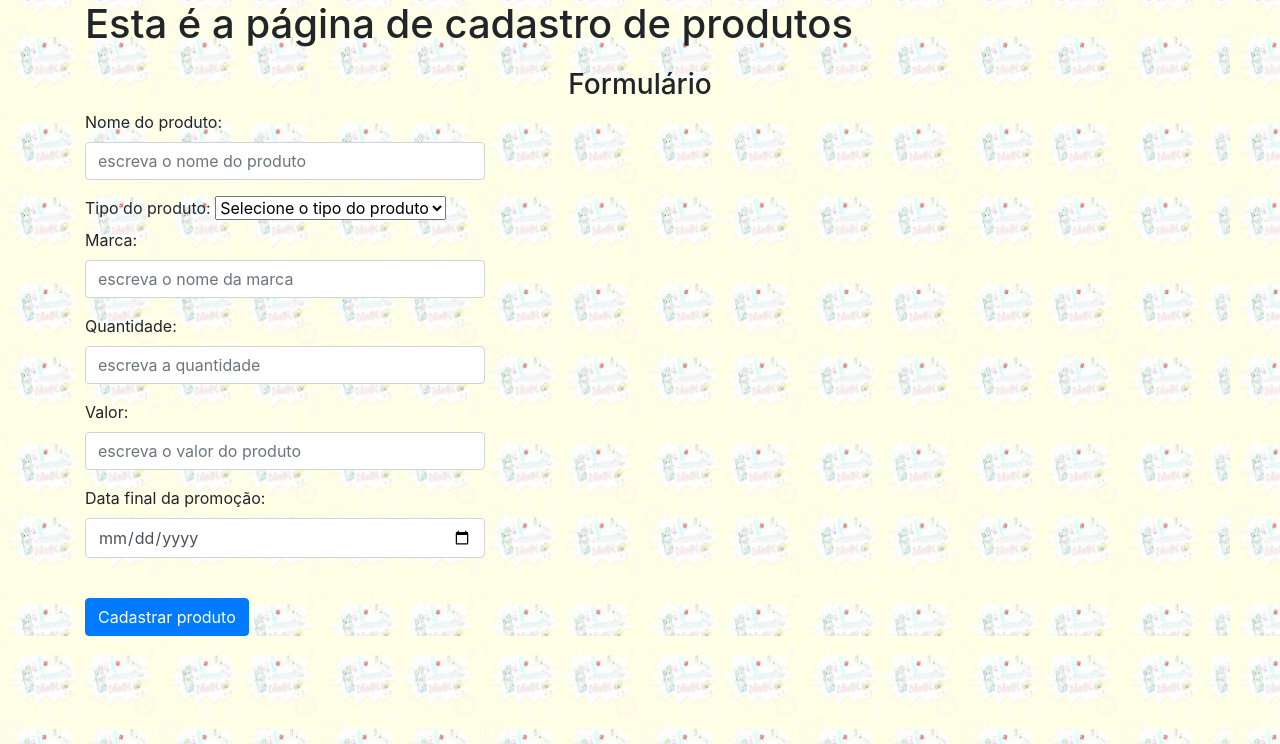
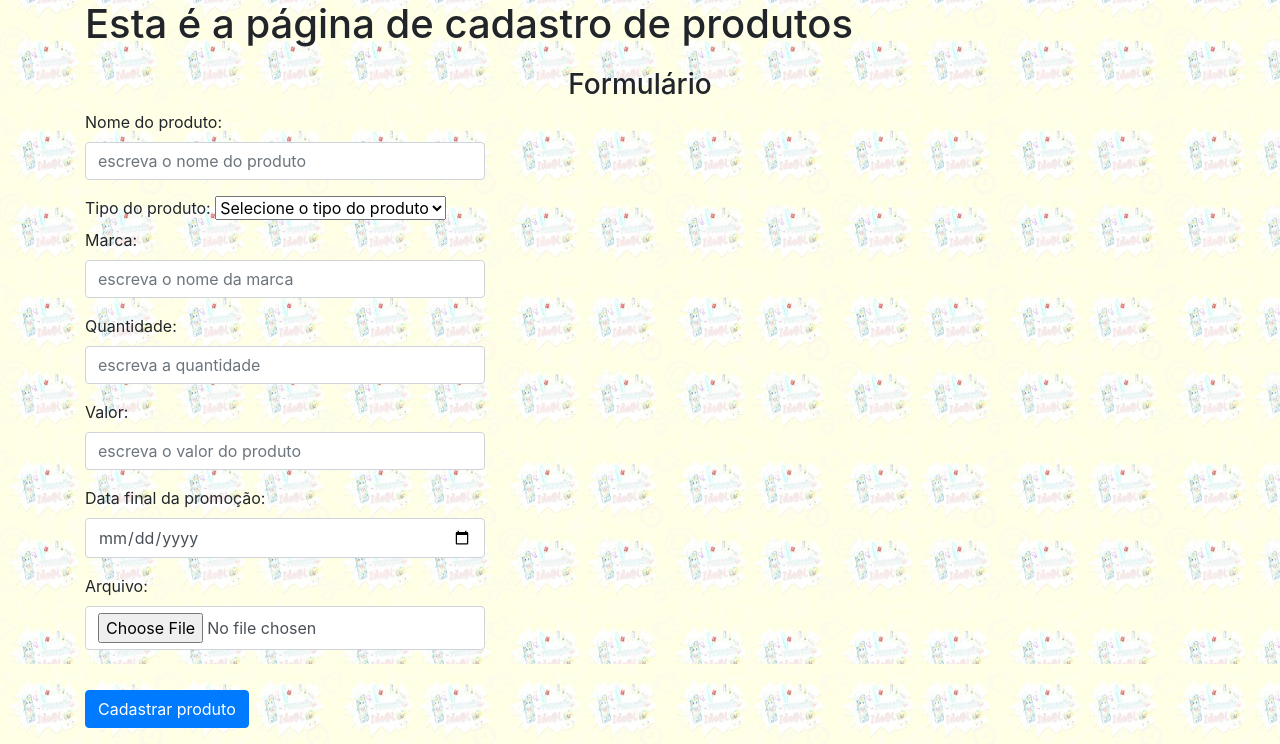
Before and after one commit to Jose-Benedito/pi_tabloid, a Flask app: page /form in a window 1280 px wide. Shown: the part 56-800 px from the top of the page. Run offline with Flask 2, Linux system fonts and the light colour scheme; some libraries are stand-ins or nearby versions.

Commit message:
add formulario no home e add input do tipo file

```diff
--- a/website/templates/form.html
+++ b/website/templates/form.html
@@ -28,7 +28,6 @@
           </select>
       </div>
 
-
     <div class="form-group">
         <label for="marca">Marca:</label>
         <input type="marca" class="form-control" id="marca" name="marca" placeholder="escreva o nome da marca">
@@ -49,6 +48,11 @@
         <input id="date" type="date" class="form-control" id="data-final-promo">
     </div>
 
+    <div class="form-group">
+        <label for="data-final-promo">Arquivo:</label>
+        <input id="file" type="file" class="form-control" id="data-final-promo">
+    </div>
+
     <br/>
     <button type="submit" class="btn btn-primary">Cadastrar produto</button>
 </form>
--- a/website/templates/home.html
+++ b/website/templates/home.html
@@ -30,11 +30,11 @@
             <a class="nav-item nav-link" id="admin" href="/">Administrativo</a>
             <a class="nav-item nav-link" id="logout" href="/logout">Logout</a>
 
-
             {% else %}
             <a class="nav-item nav-link" id="home" href="/">Home</a>
             <a class="nav-item nav-link" id="login" href="/login">Login</a>
             <a class="nav-item nav-link" id="signUp" href="/cadastro">Cadastra-se</a>
+            <a class="nav-item nav-link" id="form" href="/form">Formulário</a>
 
             <div class="dropdown">
                 <button class="btn btn-secondary dropdown-toggle" type="button" id="dropdownMenuButton" data-toggle="dropdown" aria-haspopup="true" aria-expanded="false">
--- a/website/views.py
+++ b/website/views.py
@@ -48,10 +48,13 @@ def delete_note():
 def admin():
     return render_template("admin.html", user=current_user)
 
-
 @views.route('/cadastro')
 def teste():
     return render_template("cadastro.html", user=current_user)
+
+@views.route('/form', methods=['GET', 'POST'])
+def form():
+    return render_template('form.html', user=current_user)
 
 #Googlemaps
 class Comercio:
@@ -99,8 +102,3 @@ def upload():
 @views.route('/mercadoa' ) #endpoints
 def mercadoa ():
     return render_template("mercadoa.html", user=current_user)
-
-
-@views.route('/form', methods=['GET', 'POST'])
-def form():
-    return render_template('form.html', user=current_user)
```
